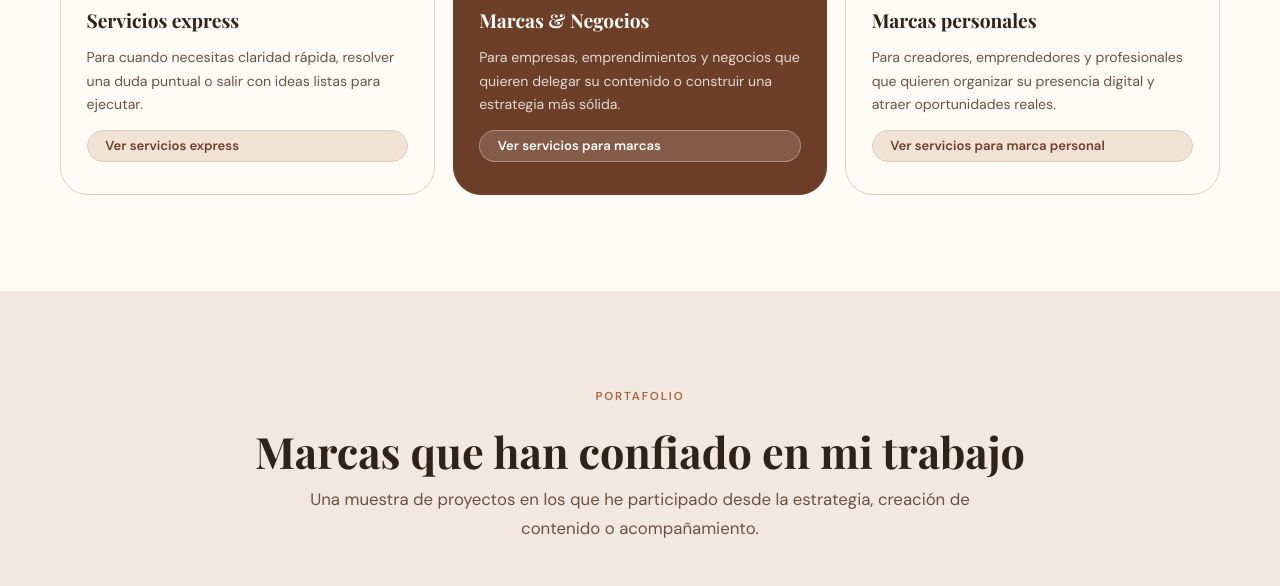
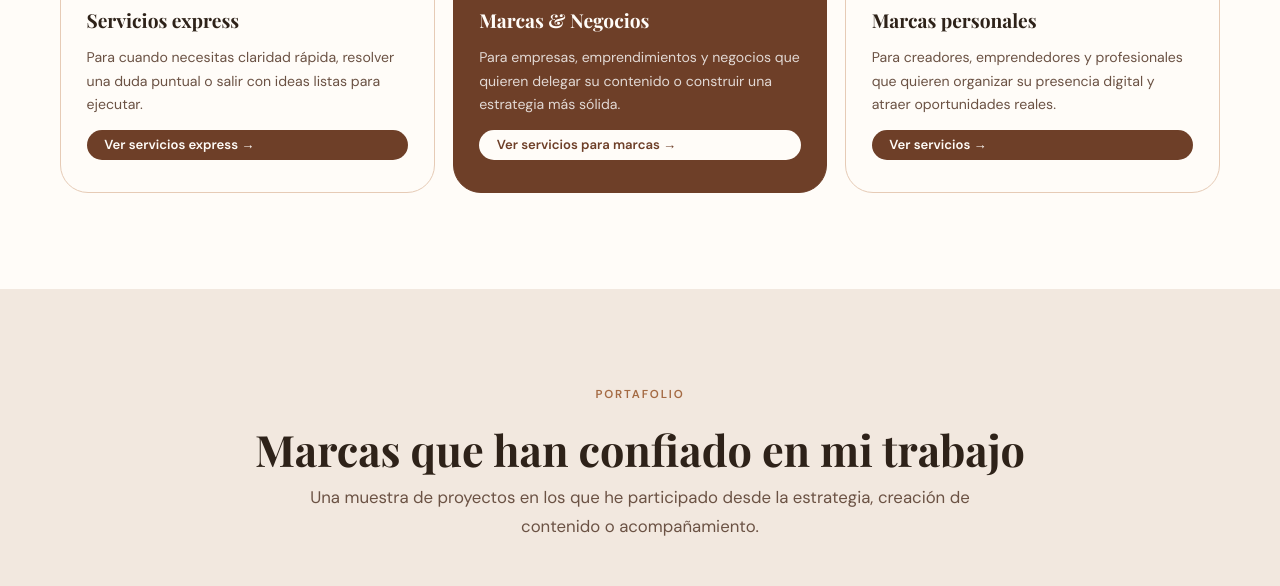
Before and after one commit to vaalenhernandez/portafolio, a plain HTML site: page index.html in a window 1280 px wide. Shown: the part 1400-1986 px from the top of the page. Drawn offline with nearby package versions, Linux system fonts and the light colour scheme; a web font is replaced by a local one.

Commit message:
Botones más claros en sección caminos

```diff
--- a/index.html
+++ b/index.html
@@ -103,9 +103,9 @@
       <h2 class="section-title reveal">Elige el camino que necesita tu marca</h2>
     </div>
     <div class="paths-grid">
-      <div class="path-card reveal"><div class="path-card__icon">⚡</div><h3 class="path-card__title">Servicios express</h3><p class="path-card__desc">Para cuando necesitas claridad rápida, resolver una duda puntual o salir con ideas listas para ejecutar.</p><a href="servicios.html#express" class="btn btn-cream btn-sm">Ver servicios express</a></div>
-      <div class="path-card path-card--featured reveal"><div class="path-card__icon">🏢</div><h3 class="path-card__title">Marcas &amp; Negocios</h3><p class="path-card__desc">Para empresas, emprendimientos y negocios que quieren delegar su contenido o construir una estrategia más sólida.</p><a href="servicios.html#marcas" class="btn btn-cream btn-sm">Ver servicios para marcas</a></div>
-      <div class="path-card reveal"><div class="path-card__icon">✨</div><h3 class="path-card__title">Marcas personales</h3><p class="path-card__desc">Para creadores, emprendedores y profesionales que quieren organizar su presencia digital y atraer oportunidades reales.</p><a href="servicios.html#personal" class="btn btn-cream btn-sm">Ver servicios para marca personal</a></div>
+      <div class="path-card reveal"><div class="path-card__icon">⚡</div><h3 class="path-card__title">Servicios express</h3><p class="path-card__desc">Para cuando necesitas claridad rápida, resolver una duda puntual o salir con ideas listas para ejecutar.</p><a href="servicios.html" class="btn btn-primary btn-sm">Ver servicios express →</a></div>
+      <div class="path-card path-card--featured reveal"><div class="path-card__icon">🏢</div><h3 class="path-card__title">Marcas &amp; Negocios</h3><p class="path-card__desc">Para empresas, emprendimientos y negocios que quieren delegar su contenido o construir una estrategia más sólida.</p><a href="servicios.html" class="btn btn-white btn-sm">Ver servicios para marcas →</a></div>
+      <div class="path-card reveal"><div class="path-card__icon">✨</div><h3 class="path-card__title">Marcas personales</h3><p class="path-card__desc">Para creadores, emprendedores y profesionales que quieren organizar su presencia digital y atraer oportunidades reales.</p><a href="servicios.html" class="btn btn-primary btn-sm">Ver servicios →</a></div>
     </div>
   </div>
 </section>
```
